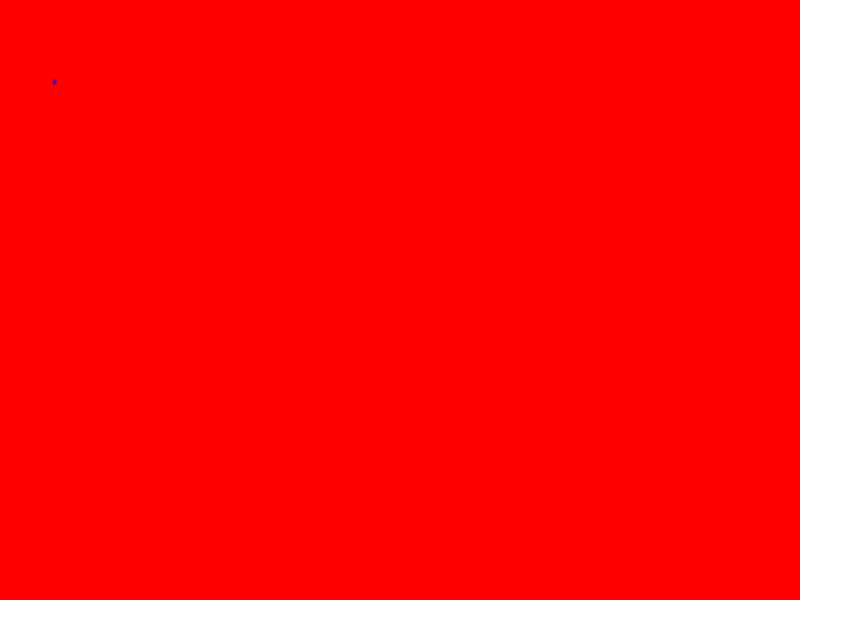
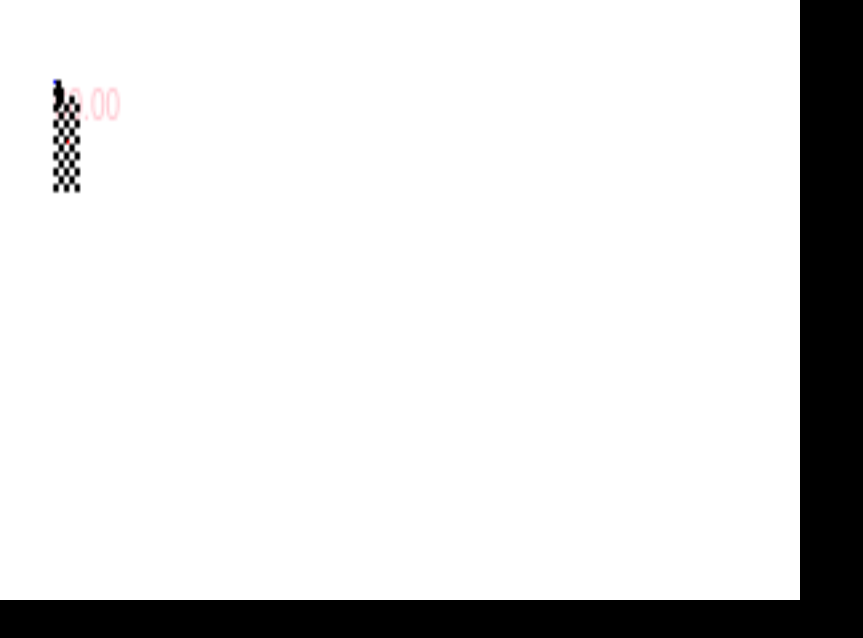
Before and after one commit to SimonStrands/JavascriptFramework-kinda-, a plain HTML site: page javascriptGame/index.html in a window 1280 px wide. Shown: the whole page, without its empty margins (0-863 px from the left). Drawn offline with Linux system fonts and the light colour scheme.

Commit message:
Big Update
added text, GameObjects and mouse is done,
Tilemap alsowork great,
Collider is not working propely and need changes

```diff
--- /dev/null
+++ b/javascriptGame/Colliders.js
@@ -0,0 +1,57 @@
+
+function Collider(Gameobject,ColliderObjects,TopOffset,RightOffset,BottomOffset,LeftOffset){
+    if (TopOffset === undefined) {
+        TopOffset = 0;
+    }
+    if (RightOffset === undefined) {
+        RightOffset = 0;
+    }
+    if (BottomOffset === undefined) {
+        BottomOffset = 0;
+    }
+    if (LeftOffset === undefined) {
+        LeftOffset = 0;
+    }
+        this.Ls = Gameobject.x + LeftOffset;
+        this.Ts = Gameobject.y + TopOffset;
+        Gameobject.spritex = Gameobject.width * Gameobject.sprite[1].length;
+        Gameobject.spritey = Gameobject.height * Gameobject.sprite.length;
+
+        //console.log("///");
+        //console.log(Gameobject.name);
+        //console.log(Gameobject.x);
+        //console.log(Gameobject.spritex);
+        //console.log(Gameobject.spritex + Gameobject.x);
+        //console.log("///");
+        //console.log(Gameobject.sprite[1].length);
+        //console.log(Gameobject.sprite.length);
+        //console.log(Gameobject.sprite);
+
+        this.Rs = Gameobject.x + Gameobject.spritex + RightOffset;
+        this.Bs = Gameobject.y + Gameobject.spritey + BottomOffset;
+        this.name = Gameobject.name;
+        this.id = Gameobject.id;
+        this.id = Gameobject.id;
+
+        ColliderObjects.push(this);
+}
+
+
+
+function checkColliders(ColliderObjects){
+    //Check every Object for collision
+    for(var i = 0; i < ColliderObjects.length; i++){
+        for(var p = 0; p < ColliderObjects.length; p++){
+            //Rules for Collision
+            if(i != p){
+                if(ColliderObjects[i].Ls < ColliderObjects[p].Rs && ColliderObjects[i].Rs > ColliderObjects[p].Ls)
+                {
+                    ctx.fillStyle = "Green";
+                    ctx.fillRect(ColliderObjects[i].Ts, ColliderObjects[i].Ls ,ColliderObjects[i].Bs -ColliderObjects[i].Ts, ColliderObjects[i].Rs - ColliderObjects[i].Ls)
+                    console.log("collide");
+                }
+
+            }
+       }
+   }
+}
--- /dev/null
+++ b/javascriptGame/CreateGameobject.js
@@ -0,0 +1,13 @@
+var N_ID = 1;
+function GameObject(x,y,width,height,name){
+    this.x = x;
+    this.y = y;
+    this.spritex = 1;
+    this.spritey = 1;
+    this.width = width * this.spritex;
+    this.height = height * this.spritey;
+    this.sprite = null;
+    this.name = name;
+    this.id = name + N_ID;
+    N_ID++;
+}
--- a/javascriptGame/Graphics.js
+++ b/javascriptGame/Graphics.js
@@ -1,15 +1,15 @@
 //Different color names for put pixel
-var blue = "blue";
-var orange = "orange";
-var white = "white";
-var yellow = "yellow";
-var red = "red";
-var pink = "pink";
-var purple = "purple";
-var black = "black";
-var green = "green";
-var gray = "gray";
-var brown = "brown";
+var black = "black";    //0
+var blue = "blue";      //1
+var orange = "orange";  //2
+var white = "white";    //3
+var yellow = "yellow";  //4
+var red = "red";        //5
+var pink = "pink";      //6
+var purple = "purple";  //7
+var green = "green";    //8
+var gray = "gray";      //9
+var brown = "brown";    //10
 
 function Putpixel(xpos, ypos, color){
     ctx.fillStyle = String(color);
--- a/javascriptGame/Main.js
+++ b/javascriptGame/Main.js
@@ -6,22 +6,49 @@ const CanvasWidth = canvas.clientWidth;
 
 var lastUpdate = Date.now();
 
-function Update(){
+var px = 0;
+var now = 0,lastUpdate,dt,fps;
+
+
+function Update(now){
     ////////////////////////////////////////////////
     //clear screen + Get Delta time               //
-    var now = Date.now();                         //
-    var dt = (now - lastUpdate) * 0.01;           //
+    dt = (now - lastUpdate) * 0.01;               //
+    fps = (1000 / (dt * 100)).toFixed(2);         //
     lastUpdate = now;                             //
     ctx.clearRect(0,0,CanvasWidth, CanvasHeight); //
     ////////////////////////////////////////////////
     Draw();
 
+    newtext(fps, 20, 30, 1, pink);
+    //CreateNewTileMap(, Player);
+    CreateNewTileMap(Enemy,s5);
+    CreateNewTileMap(Fak,s2);
+
+
+    //Coliders//
+    var ColliderObjects = [];
+    //new Collider(Player, ColliderObjects);
+    new Collider(Enemy, ColliderObjects);
+    new Collider(Fak, ColliderObjects);
+    ctx.fillStyle = "red";
+    ctx.fillRect(25,35,1,1);
+    checkColliders(ColliderObjects);
+    ///////////
+
     //Reloop Update
     window.requestAnimationFrame(Update);
+
 }
 //ONLY CALLED ONCE!!!
-Keyboard();     //Use a,b,c,d asf
+Keyboard();     //Use one,two,three,a,b,c,d asf
 GetMousePos();  //MXPos, MYPos
+
+//GameObject
+var Enemy = new GameObject(20,20,1,1,"Enemy");
+var Fak = new GameObject(24,20,2,2,"Fak");
+//var Player = new GameObject(1,100,10,10,Player, "Player");
+
 
 
 //Start Update
--- a/javascriptGame/Mouse.js
+++ b/javascriptGame/Mouse.js
@@ -4,7 +4,8 @@ function GetMousePos(MouseEvent){
     if (once == false){document.onmousemove = GetMousePos; once = true;}
     MouseEvent = MouseEvent || window.event;
     if (MouseEvent){
-        MXPos = MouseEvent.screenX;
-        MYPos = MouseEvent.screenY;
+        //0.375 och 0.25 är standard på denna canvas
+        MXPos = MouseEvent.pageX * 0.375;
+        MYPos = MouseEvent.pageY * 0.25;
     }
 }
--- a/javascriptGame/Tilemap.js
+++ b/javascriptGame/Tilemap.js
@@ -1 +1,83 @@
-//Create Canvas
+function CreateNewTileMap(name, sprites){
+    name.sprite = sprites;
+    var x = name.x;
+    var y = name.y;
+    var width = name.width;
+    var height = name.height;
+    for (var sx = 0; sx < sprites.length; sx++){
+
+        for (var sy = 0; sy < sprites[sx].length; sy++){
+            //fillrect
+
+            var yheight = (sy * height + y)/*/sprites.length*/;
+            var xwidth = (sx * width + x )/*/ sprites.length[sx]*/;
+
+
+            ctx.fillStyle = getTilemapColor(sprites[sx][sy]);
+            ctx.fillRect(yheight, xwidth, height, width);
+
+
+
+        }
+    }
+}
+
+function getTilemapColor(Color){
+    if(Color == 0){return"rgba(0,0,0,0)";}
+    else if(Color == 1){return "black";}
+    else if(Color == 2){return "white";}
+    else if(Color == 3){return "orange";}
+    else if(Color == 4){return "blue";}
+    else if(Color == 5){return "yellow";}
+    else if(Color == 6){return "red";}
+    else if(Color == 7){return "pink";}
+    else if(Color == 8){return "purple";}
+    else if(Color == 9){return "green";}
+    else if(Color == 10){return "gray";}
+    else if(Color == 11){return "brown";}
+}
+
+var s5 = [
+    [0,1,1,0],
+    [0,1,1,0],
+    [1,1,1,1],
+    [1,1,1,1],
+    [0,1,1,0],
+    [0,1,1,0],
+    [0,1,1,0]
+];
+
+var s2 = [
+    [0,1,0,1,0],
+    [1,0,1,0,1],
+    [0,1,0,1,0],
+    [1,0,1,0,1],
+    [0,1,0,1,0],
+    [1,0,1,0,1],
+    [0,1,0,1,0],
+    [1,0,1,0,1],
+    [0,1,0,1,0],
+    [1,0,1,0,1],
+    [0,1,0,1,0],
+    [1,0,1,0,1]
+          ];
+var s1 = [
+    [],
+    [],
+    [],
+    []
+]
+
+/*function createBackgroundLayer(backgrounds, sprites) {
+    const buffer = document.createElement('canvas');
+    buffer.width = 256;
+    buffer.height = 240;
+
+    backgrounds.forEach(background => {
+        drawBackground(background, buffer.getContext('2d'), sprites);
+    });
+
+    return function drawBackgroundLayer(context) {
+        context.drawImage(buffer, 0, 0);
+    };
+}*/
--- a/javascriptGame/index.html
+++ b/javascriptGame/index.html
@@ -1,4 +1,4 @@
-<html>
+ <html>
 <head>
     <link rel="stylesheet" href="style.css">
 </head>
@@ -6,10 +6,14 @@
     <canvas id="canvas">
 
     </canvas>
+    <script src="CreateGameobject.js"></script>
+    <script src="Tilemap.js"></script>
+    <script src="Colliders.js"></script>
     <script src="Mouse.js"></script>
     <script src="Keyboard.js"></script>
     <script src="Graphics.js"></script>
     <script src="Draw.js"></script>
+    <script src="text.js"></script>
     <script src="Main.js"></script>
 </body>
 </html>
--- a/javascriptGame/style.css
+++ b/javascriptGame/style.css
@@ -1,8 +1,9 @@
 body{
     margin:0;
+    background-color: black;
 }
 canvas{
     height:600px;
     width:800px;
-    background-color: red;
+    background-color: white;
 }
--- /dev/null
+++ b/javascriptGame/text.js
@@ -0,0 +1,19 @@
+function newtext(text,x,y,size,color,font){
+    if(text === undefined || x === undefined || y=== undefined){
+        throw new Error("Something wasn't defined in newtext()");
+    }
+    if (size === undefined) {
+        size = 24;
+    }
+    if (color === undefined) {
+        color = "black";
+    }else{String(color)}
+    if (font === undefined) {
+        font = "Unknown Font, sans-serif";
+    }else{String(font)}
+
+
+    ctx.fillStyle = color;
+    ctx.font = size + font;
+    ctx.fillText(text, x, y);
+}
```
